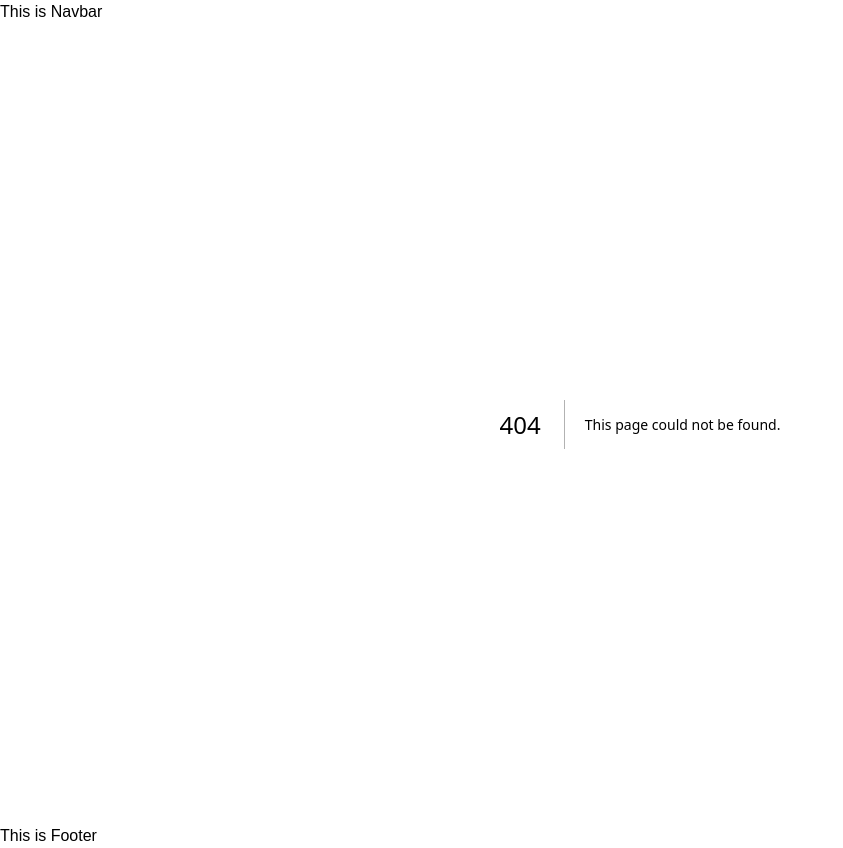
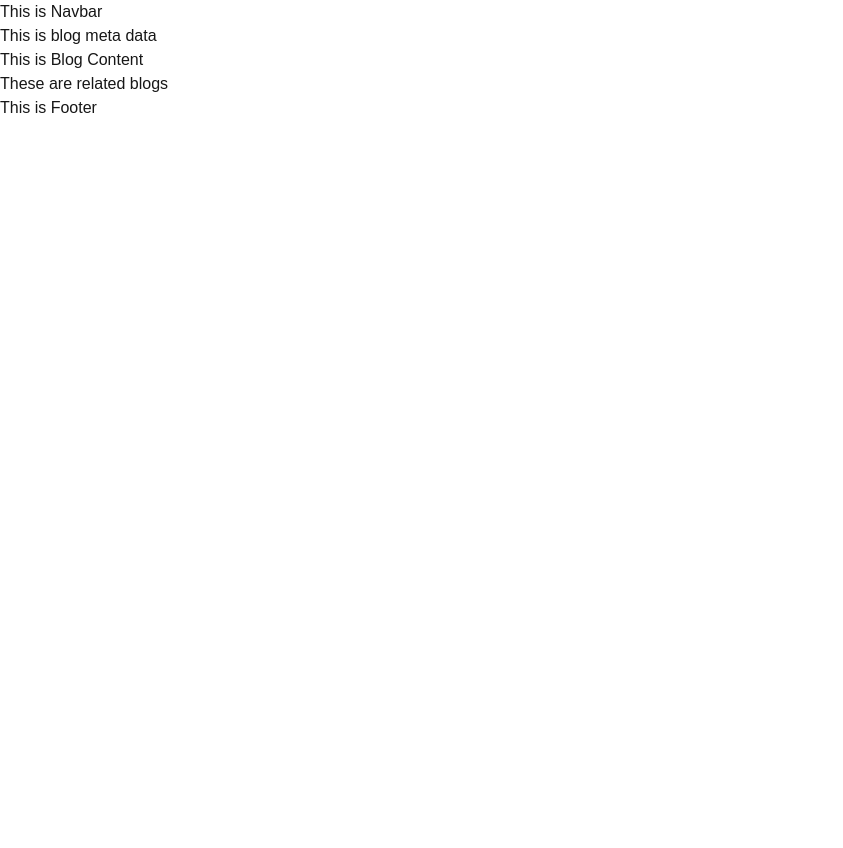
Before and after one commit to dchobarkar/nextjs-blog, a Next.js app: page /blog/1 in a window 1280 px wide. Before the commit this address had no page. Shown: the whole page, without its empty margins (0-843 px from the left). After the commit the page ends 800 px from the top, so only its background shows below. Built offline with nearby package versions, Linux system fonts and the light colour scheme.

Commit message:
add individual blog page structure

```diff
--- /dev/null
+++ b/app/blog/[id]/page.tsx
@@ -0,0 +1,17 @@
+import BlogContent from "@/app/ui/components/blogContent";
+import BlogMeta from "@/app/ui/components/blogMeta";
+import RelatedBlogs from "@/app/ui/components/relatedBlogs";
+
+const Page = () => {
+  return (
+    <div>
+      <BlogMeta />
+
+      <BlogContent />
+
+      <RelatedBlogs />
+    </div>
+  );
+};
+
+export default Page;
--- /dev/null
+++ b/app/ui/components/blogContent.tsx
@@ -0,0 +1,5 @@
+const BlogContent = () => {
+  return <section>This is Blog Content</section>;
+};
+
+export default BlogContent;
--- /dev/null
+++ b/app/ui/components/blogMeta.tsx
@@ -0,0 +1,5 @@
+const BlogMeta = () => {
+  return <section>This is blog meta data</section>;
+};
+
+export default BlogMeta;
--- /dev/null
+++ b/app/ui/components/relatedBlogs.tsx
@@ -0,0 +1,5 @@
+const RelatedBlogs = () => {
+  return <section>These are related blogs</section>;
+};
+
+export default RelatedBlogs;
```
Also changed, not shown: app/blog/page.tsx (renamed from app/blog-listing/page.tsx).
